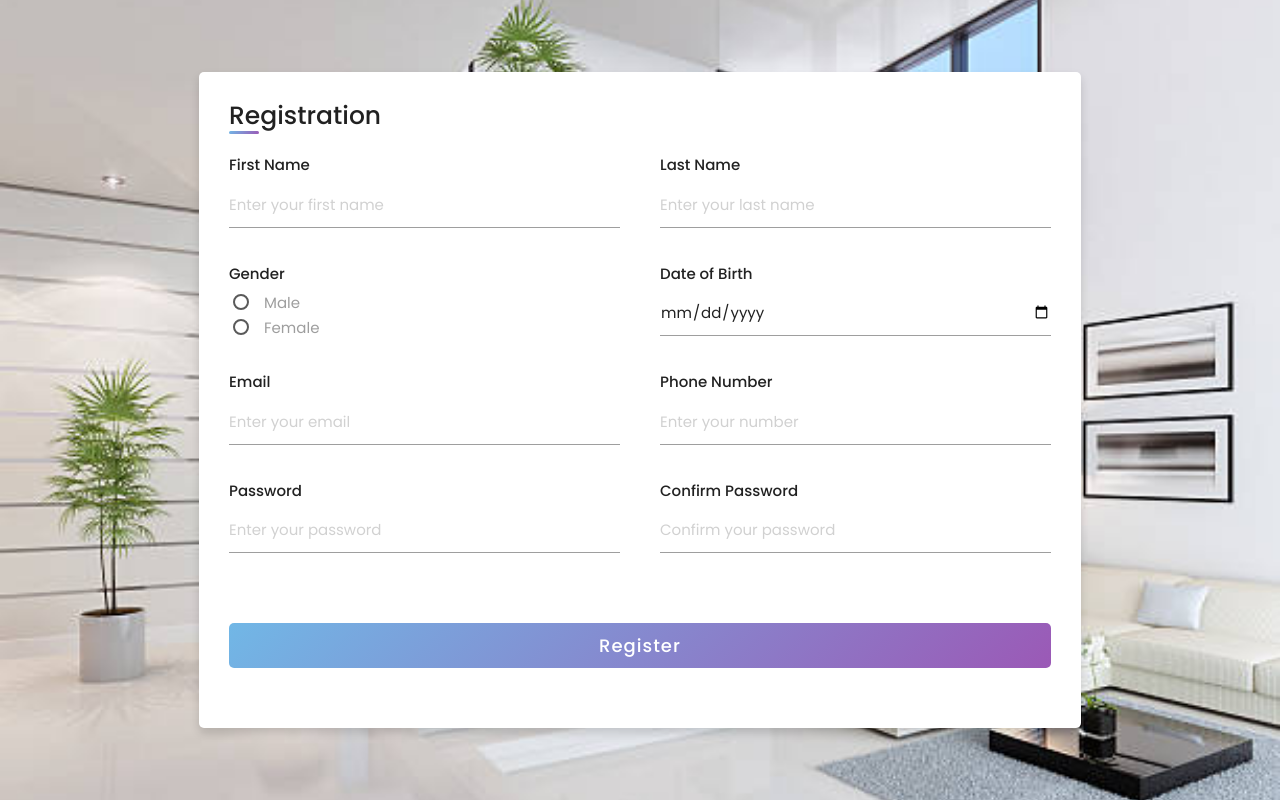
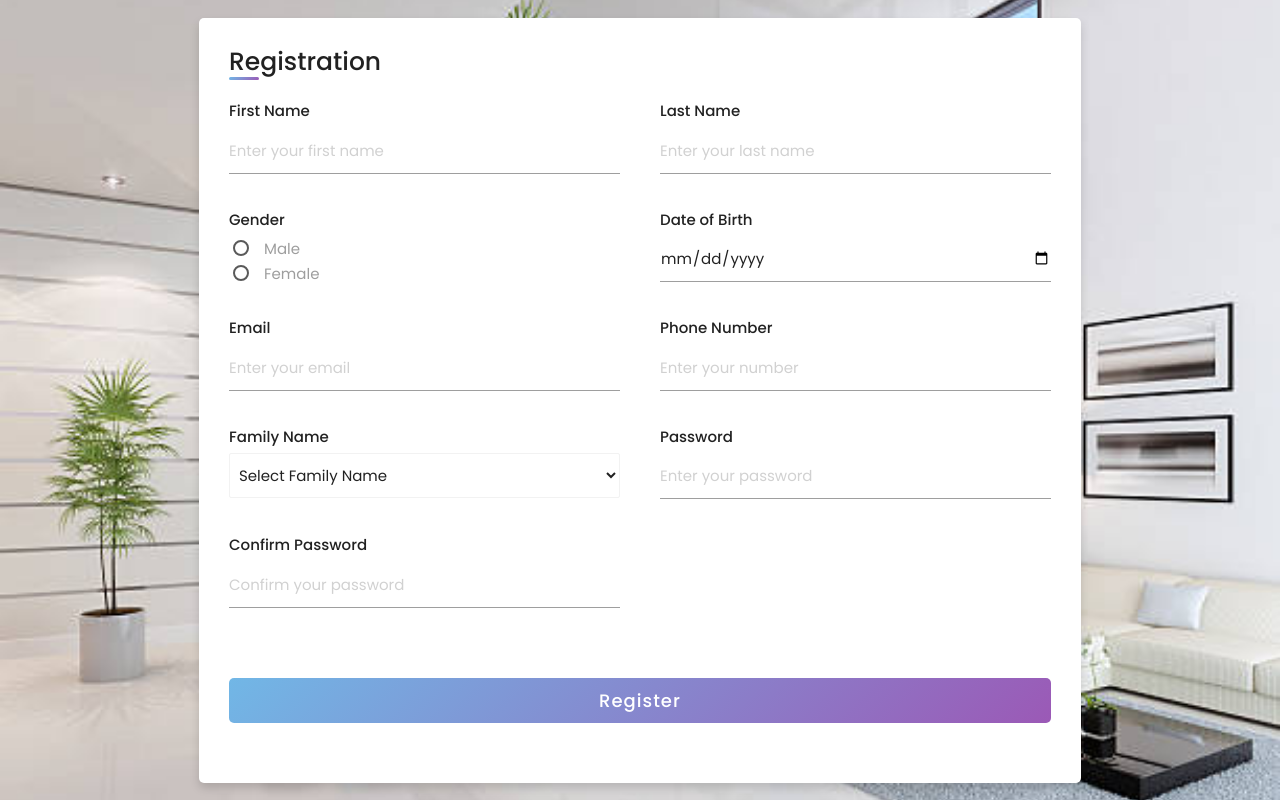
Before and after one commit to FaithRovina/chore_management_system, a PHP site: page /Register_view.php in a window 1280 px wide. Run offline with PHP 8.4, Linux system fonts and the light colour scheme; data comes from the database, SQL or seed files in the repository; some libraries are stand-ins or nearby versions.

Commit message:
added (select_role_fxn to register_view),created (chore_control_view)

```diff
--- a/functions/Select_role_fxn.php
+++ b/functions/Select_role_fxn.php
@@ -0,0 +1,37 @@
+<?php
+// Include connection file
+include '../settings/connection.php';
+
+// Initialize an empty array to store family names
+$family_name = array();
+
+// Check if the connection object is valid
+if ($con) {
+    // Prepare the SQL statement
+    $query = "SELECT fam_name FROM family_name"; // Select only the fam_name column
+    $result = $con->query($query);
+
+    if ($result) {
+        // Check if any rows were returned
+        if ($result->num_rows > 0) {
+            // Fetch all rows from the result set
+            while ($row = $result->fetch_assoc()) {
+                // Store family names in the array
+                $family_name[] = $row['fam_name'];
+            }
+
+            // Close the result set
+            $result->close();
+        } else {
+            echo "No family names found.";
+        }
+    } else {
+        echo "Error executing query: " . $con->error;
+    }
+
+    // Close the database connection
+    $con->close();
+} else {
+    echo "Error: Database connection failed.";
+}
+?>
--- a/login/Register_view.php
+++ b/login/Register_view.php
@@ -11,23 +11,16 @@
   integrity="sha512-17AHGe9uFHHt+QaRYieK7bTdMMHBMi8PeWG99Mf/xEcfBLDCn0Gze8Xcx1KoSZxDnv+KnCC+os/vuQ7jrF/nkw=="
   crossorigin="anonymous" referrerpolicy="no-referrer" />
 
+  <?php
+  include("../functions/select_role_fxn.php");
+  ?>
+
   <meta name="viewport" content="width=device-width, initial-scale=1.0">
 </head>
 <body>
   <div class="container">
     <div class="title">Registration</div>
     <div class="content">
-
-    <?php
-    if(isset($_POST["register_button"])) {
-      $firstName = $_POST['firstName'];
-      $lastName = $_POST['lastName'];
-      $email = $_POST['email'];
-      $phoneNumber = $_POST['phoneNumber'];
-      $password = $_POST['password'];
-      $confirmPassword = $_POST['confirmPassword'];
-    }
-    ?>
 
     <form action="../actions/register_user_action.php" method="post" onsubmit="return validateForm()">
       <div class="user-details">
@@ -66,6 +59,18 @@
           <span class="details">Phone Number</span>
           <input type="text" id="phoneNumber" name="phoneNumber" placeholder="Enter your number" pattern="^(\+\d{1,3}\s?)?\(?\d{3}\)?[\s.-]?\d{3}[\s.-]?\d{4}$" title="Phone number should be between 10 to 20 digits and can include spaces, brackets, plus, and dash" required>
         </div>
+
+        <div class="input-box">
+            <span class="details">Family Name</span>
+            <select name="family_name" id="family_name" class="browser-default" required>
+              <option value="">Select Family Name</option>
+              <?php foreach ($family_name as $fam_name): ?>
+              <option value="<?php echo $fam_name; ?>"><?php echo $fam_name; ?></option>
+              <?php endforeach; ?>
+            </select>
+
+        </div>
+
         <div class="input-box">
           <span class="details">Password</span>
           <input type="password" id="password" name="password" placeholder="Enter your password" minlength="6" required>
@@ -122,6 +127,13 @@
       return false;
     }
 
+    // Ensure the dropdown has a selected value
+    var selectedFamilyName = document.getElementById("family_name").value;
+    if (selectedFamilyName === "") {
+        alert("Please select a family name.");
+        return false;
+    }
+
     // validate phone number
     var phonePattern = /^(\+\d{1,3}\s?)?\(?\d{3}\)?[\s.-]?\d{3}[\s.-]?\d{4}$/;
     // Check if the phone number matches the pattern
```
Also changed, not shown: view/chore_control_view.php (added).
